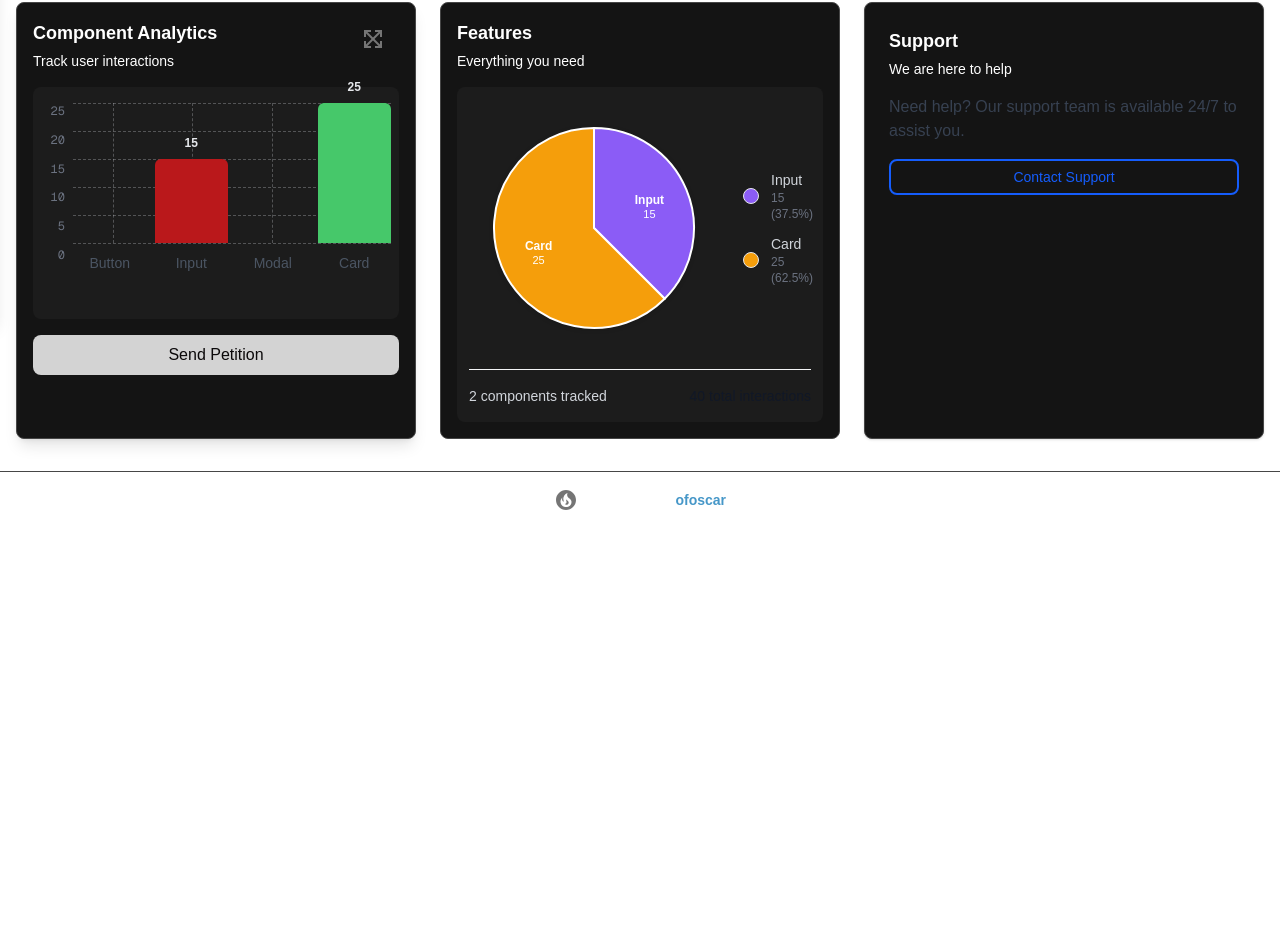
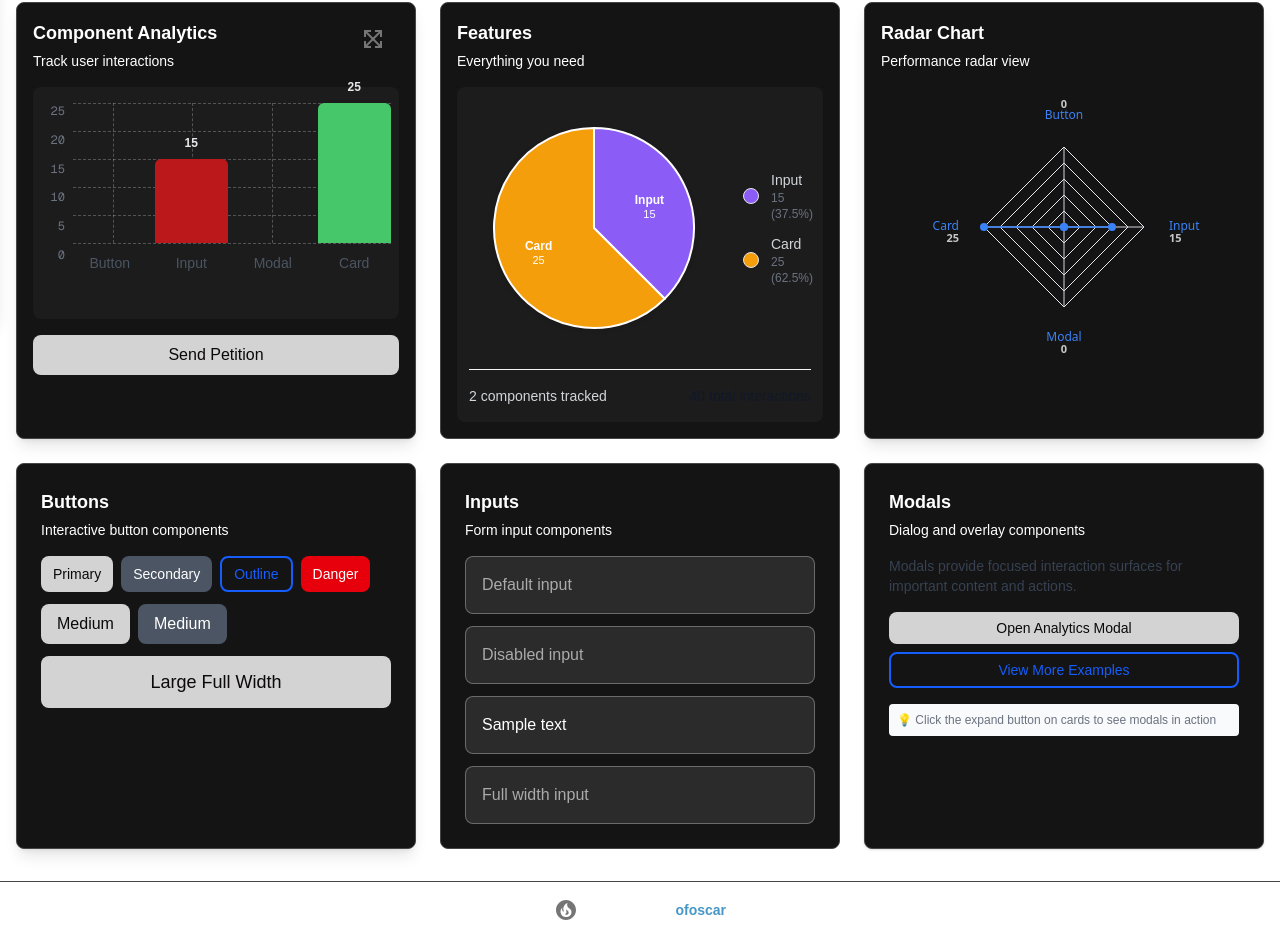
Before and after one commit to ofoscar/component_library, a Next.js app in the folder frontend/: page / in a window 1280 px wide. Shown: the part 478-1416 px from the top of the page. Before the commit the page ends 1006 px from the top, so only its background shows below. Built offline with nearby package versions, Linux system fonts and the light colour scheme; no server answers.

Commit message:
feat: update AppBar to use 'Authorization' label; remove 'Users' link; add Footer component to multiple pages; create RadarChart component for performance visualization

```diff
--- /dev/null
+++ b/frontend/app/components/charts/RadarChart.tsx
@@ -0,0 +1,178 @@
+'use client';
+
+import React, { useEffect, useRef } from 'react';
+
+interface RadarChartData {
+  label: string;
+  value: number;
+  color?: string;
+}
+
+interface RadarChartProps {
+  data: RadarChartData[];
+  size?: number;
+  className?: string;
+}
+
+const RadarChart: React.FC<RadarChartProps> = ({
+  data,
+  size = 300,
+  className = '',
+}) => {
+  const canvasRef = useRef<HTMLCanvasElement>(null);
+
+  useEffect(() => {
+    const canvas = canvasRef.current;
+    if (!canvas) return;
+
+    const ctx = canvas.getContext('2d');
+    if (!ctx) return;
+
+    // Add padding to prevent label cropping
+    const padding = 40;
+    const drawableSize = size - padding * 2;
+
+    // Clear canvas
+    ctx.clearRect(0, 0, size, size);
+
+    const centerX = size / 2;
+    const centerY = size / 2;
+    const radius = (drawableSize / 2) * 0.8;
+    const numPoints = data.length;
+
+    // Find max value for scaling
+    const maxValue = Math.max(...data.map((d) => d.value), 1);
+
+    // Draw concentric circles (grid)
+    const levels = 5;
+    ctx.strokeStyle = '#E5E7EB';
+    ctx.lineWidth = 1;
+
+    for (let i = 1; i <= levels; i++) {
+      const levelRadius = (radius / levels) * i;
+      ctx.beginPath();
+
+      for (let j = 0; j <= numPoints; j++) {
+        const angle = (Math.PI * 2 * j) / numPoints - Math.PI / 2;
+        const x = centerX + levelRadius * Math.cos(angle);
+        const y = centerY + levelRadius * Math.sin(angle);
+
+        if (j === 0) {
+          ctx.moveTo(x, y);
+        } else {
+          ctx.lineTo(x, y);
+        }
+      }
+
+      ctx.closePath();
+      ctx.stroke();
+    }
+
+    // Draw axes
+    ctx.strokeStyle = '#D1D5DB';
+    ctx.lineWidth = 1;
+
+    for (let i = 0; i < numPoints; i++) {
+      const angle = (Math.PI * 2 * i) / numPoints - Math.PI / 2;
+      const x = centerX + radius * Math.cos(angle);
+      const y = centerY + radius * Math.sin(angle);
+
+      ctx.beginPath();
+      ctx.moveTo(centerX, centerY);
+      ctx.lineTo(x, y);
+      ctx.stroke();
+    }
+
+    // Draw data polygon
+    ctx.fillStyle = 'rgba(59, 130, 246, 0.3)';
+    ctx.strokeStyle = 'rgba(59, 130, 246, 0.8)';
+    ctx.lineWidth = 2;
+
+    ctx.beginPath();
+    for (let i = 0; i < numPoints; i++) {
+      const angle = (Math.PI * 2 * i) / numPoints - Math.PI / 2;
+      const value = data[i].value;
+      const scaledValue = (value / maxValue) * radius;
+      const x = centerX + scaledValue * Math.cos(angle);
+      const y = centerY + scaledValue * Math.sin(angle);
+
+      if (i === 0) {
+        ctx.moveTo(x, y);
+      } else {
+        ctx.lineTo(x, y);
+      }
+    }
+    ctx.closePath();
+    ctx.fill();
+    ctx.stroke();
+
+    // Draw data points
+    ctx.fillStyle = '#3B82F6';
+    for (let i = 0; i < numPoints; i++) {
+      const angle = (Math.PI * 2 * i) / numPoints - Math.PI / 2;
+      const value = data[i].value;
+      const scaledValue = (value / maxValue) * radius;
+      const x = centerX + scaledValue * Math.cos(angle);
+      const y = centerY + scaledValue * Math.sin(angle);
+
+      ctx.beginPath();
+      ctx.arc(x, y, 4, 0, Math.PI * 2);
+      ctx.fill();
+    }
+
+    // Draw labels
+    ctx.fillStyle = '#374151';
+    ctx.font = '12px system-ui, -apple-system, sans-serif';
+    ctx.textAlign = 'center';
+    ctx.textBaseline = 'middle';
+
+    for (let i = 0; i < numPoints; i++) {
+      const angle = (Math.PI * 2 * i) / numPoints - Math.PI / 2;
+      const labelRadius = radius + 25;
+      const x = centerX + labelRadius * Math.cos(angle);
+      const y = centerY + labelRadius * Math.sin(angle);
+
+      // Adjust text alignment based on position
+      if (Math.abs(angle + Math.PI / 2) < 0.1) {
+        ctx.textBaseline = 'bottom';
+      } else if (Math.abs(angle - Math.PI / 2) < 0.1) {
+        ctx.textBaseline = 'top';
+      } else {
+        ctx.textBaseline = 'middle';
+      }
+
+      if (angle > -Math.PI / 2 && angle < Math.PI / 2) {
+        ctx.textAlign = 'left';
+      } else if (angle > Math.PI / 2 || angle < -Math.PI / 2) {
+        ctx.textAlign = 'right';
+      } else {
+        ctx.textAlign = 'center';
+      }
+
+      ctx.fillStyle = '#3B82F6';
+      ctx.fillText(data[i].label, x, y);
+
+      // Draw value below label
+      ctx.fillStyle = '#c7c7c7ff';
+      const valueY =
+        y +
+        (ctx.textBaseline === 'bottom'
+          ? -12
+          : ctx.textBaseline === 'top'
+          ? 12
+          : 12);
+      ctx.font = 'bold 11px system-ui, -apple-system, sans-serif';
+      ctx.fillText(String(data[i].value), x, valueY);
+      ctx.fillStyle = '#374151';
+      ctx.font = '12px system-ui, -apple-system, sans-serif';
+    }
+  }, [data, size]);
+
+  return (
+    <div className={`flex flex-col items-center ${className}`}>
+      <canvas ref={canvasRef} width={size} height={size} />
+    </div>
+  );
+};
+
+export default RadarChart;
--- a/frontend/app/components/ui/button/page.tsx
+++ b/frontend/app/components/ui/button/page.tsx
@@ -3,12 +3,13 @@
 import AppBar from '../../AppBar';
 import Button from '../../Button';
 import Card from '../../Card';
+import Footer from '../../Footer';
 
 const ButtonPage = () => {
   return (
-    <div className='min-h-screen'>
+    <div className='min-h-screen flex flex-col'>
       <AppBar />
-      <div className='container flex flex-col gap-8 px-4 py-8'>
+      <div className='container flex flex-col gap-8 px-4 py-8 flex-1'>
         <div>
           <h1 className='text-4xl font-bold text-gray-300 mb-2'>Button</h1>
           <p className='text-lg text-gray-400'>
@@ -77,6 +78,7 @@ const ButtonPage = () => {
           </Card>
         </div>
       </div>
+      <Footer />
     </div>
   );
 };
--- a/frontend/app/components/ui/card/page.tsx
+++ b/frontend/app/components/ui/card/page.tsx
@@ -1,8 +1,10 @@
 'use client';
 
 import React, { useState } from 'react';
+import AppBar from '../../AppBar';
 import Button from '../../Button';
 import Card from '../../Card';
+import Footer from '../../Footer';
 import Input from '../../Input';
 
 export default function CardShowcase() {
@@ -68,14 +70,31 @@ export default function CardShowcase() {
   };
 
   return (
-    <div className='min-h-screen bg-[#0A0A0A] p-8'>
-      <div className='max-w-7xl mx-auto'>
+    <div className='flex flex-col zmin-h-screen bg-[#0A0A0A]'>
+      <AppBar />
+      <div className='max-w-7xl mx-auto p-6 lg:p-8 w-full'>
+        <div className='mb-8'>
+          <h1 className='text-4xl font-bold text-white mb-4'>Card</h1>
+          <p className='text-gray-400 text-lg'>
+            Displays a card with header, body content, and optional action
+            buttons
+          </p>
+        </div>
+
         <div className='mb-12'>
-          <h1 className='text-4xl font-bold text-white mb-4'>
-            Card Component Showcase
-          </h1>
-          <p className='text-gray-400 text-lg'>
-            Demonstrating Card with form content and action buttons in footer
+          <h2 className='text-3xl font-bold text-gray-300 mb-4'>Usage</h2>
+          <div className='bg-[#161A1D] rounded-lg p-6'>
+            <code className='text-sm text-gray-300'>
+              import &#123; Card &#125; from
+              &quot;./app/components/Card.tsx&quot;
+            </code>
+          </div>
+        </div>
+
+        <div className='mb-8'>
+          <h2 className='text-3xl font-bold text-gray-300 mb-4'>Examples</h2>
+          <p className='text-gray-400 text-lg mb-6'>
+            Demonstrating Card with form content and action buttons
           </p>
         </div>
 
@@ -389,6 +408,7 @@ export default function CardShowcase() {
           </Card>
         </div>
       </div>
+      <Footer />
     </div>
   );
 }
--- a/frontend/app/components/ui/input/page.tsx
+++ b/frontend/app/components/ui/input/page.tsx
@@ -2,6 +2,7 @@
 
 import AppBar from '../../AppBar';
 import Card from '../../Card';
+import Footer from '../../Footer';
 import Input from '../../Input';
 
 const InputPage = () => {
@@ -67,6 +68,7 @@ const InputPage = () => {
           </Card>
         </div>
       </div>
+      <Footer />
     </div>
   );
 };
--- a/frontend/app/components/ui/modal/page.tsx
+++ b/frontend/app/components/ui/modal/page.tsx
@@ -4,6 +4,7 @@ import { useState } from 'react';
 import AppBar from '../../AppBar';
 import Button from '../../Button';
 import Card from '../../Card';
+import Footer from '../../Footer';
 import Modal from '../Modal';
 
 const ModalPage = () => {
@@ -13,9 +14,9 @@ const ModalPage = () => {
   const [isFooterModalOpen, setIsFooterModalOpen] = useState(false);
 
   return (
-    <div className='min-h-screen'>
+    <div className='min-h-screen flex flex-col'>
       <AppBar />
-      <div className='container flex flex-col gap-8 px-4 py-8'>
+      <div className='container flex flex-col gap-8 px-4 py-8 flex-1'>
         <div>
           <h1 className='text-4xl font-bold text-gray-300 mb-2'>Modal</h1>
           <p className='text-lg text-gray-400'>
@@ -197,6 +198,7 @@ const ModalPage = () => {
           </div>
         </div>
       </Modal>
+      <Footer />
     </div>
   );
 };
--- a/frontend/app/page.tsx
+++ b/frontend/app/page.tsx
@@ -6,6 +6,7 @@ import Button from './components/Button';
 import Card from './components/Card';
 import BarChart from './components/charts/BarChart';
 import PieChart from './components/charts/PieChart';
+import RadarChart from './components/charts/RadarChart';
 import Footer from './components/Footer';
 import Input from './components/Input';
 import { Modal } from './components/ui';
@@ -361,16 +362,116 @@ const HomePage = () => {
             </div>
           </Card>
           <Card
-            title='Support'
-            subtitle='We are here to help'
+            title='Radar Chart'
+            subtitle='Performance radar view'
+            variant='elevated'
+            padding='sm'
+          >
+            <div className='flex justify-center'>
+              <RadarChart
+                data={[
+                  {
+                    label: 'Button',
+                    value: trackingStats?.totalCount || 0,
+                  },
+                  { label: 'Input', value: 15 },
+                  {
+                    label: 'Modal',
+                    value:
+                      trackingStats?.clickCounts?.find(
+                        (item) => item._id.buttonId === 'modal-open-button',
+                      )?.count || 0,
+                  },
+                  { label: 'Card', value: 25 },
+                ]}
+                size={280}
+                className='w-full'
+              />
+            </div>
+          </Card>
+          <Card
+            title='Buttons'
+            subtitle='Interactive button components'
+            variant='elevated'
+            padding='md'
+          >
+            <div className='flex flex-col gap-3'>
+              <div className='flex flex-wrap gap-2'>
+                <Button variant='primary' size='sm'>
+                  Primary
+                </Button>
+                <Button variant='secondary' size='sm'>
+                  Secondary
+                </Button>
+                <Button variant='outline' size='sm'>
+                  Outline
+                </Button>
+                <Button variant='danger' size='sm'>
+                  Danger
+                </Button>
+              </div>
+              <div className='flex flex-wrap gap-2'>
+                <Button variant='primary' size='md'>
+                  Medium
+                </Button>
+                <Button variant='secondary' size='md'>
+                  Medium
+                </Button>
+              </div>
+              <div className='flex gap-2'>
+                <Button variant='primary' size='lg' fullWidth>
+                  Large Full Width
+                </Button>
+              </div>
+            </div>
+          </Card>
+
+          <Card
+            title='Inputs'
+            subtitle='Form input components'
+            variant='outlined'
+            padding='md'
+          >
+            <div className='flex flex-col gap-3'>
+              <Input placeholder='Default input' />
+              <Input placeholder='Disabled input' disabled />
+              <Input
+                placeholder='With value'
+                value='Sample text'
+                onChange={() => {}}
+              />
+              <Input placeholder='Full width input' fullWidth />
+            </div>
+          </Card>
+
+          <Card
+            title='Modals'
+            subtitle='Dialog and overlay components'
             variant='default'
+            padding='md'
           >
-            <p className='text-gray-700 mb-4'>
-              Need help? Our support team is available 24/7 to assist you.
-            </p>
-            <Button variant='outline' size='sm' fullWidth>
-              Contact Support
-            </Button>
+            <div className='space-y-4'>
+              <p className='text-gray-700 text-sm'>
+                Modals provide focused interaction surfaces for important
+                content and actions.
+              </p>
+              <div className='flex flex-col gap-2'>
+                <Button
+                  variant='primary'
+                  size='sm'
+                  fullWidth
+                  onClick={() => setIsModalOpen(true)}
+                >
+                  Open Analytics Modal
+                </Button>
+                <Button variant='outline' size='sm' fullWidth>
+                  View More Examples
+                </Button>
+              </div>
+              <div className='text-xs text-gray-500 bg-gray-50 p-2 rounded'>
+                💡 Click the expand button on cards to see modals in action
+              </div>
+            </div>
           </Card>
         </div>
       </div>
```
Also changed, not shown: frontend/app/components/AppBar.tsx (+1 -7 lines), frontend/app/components/charts/PieChart.tsx (+4 -4 lines).
